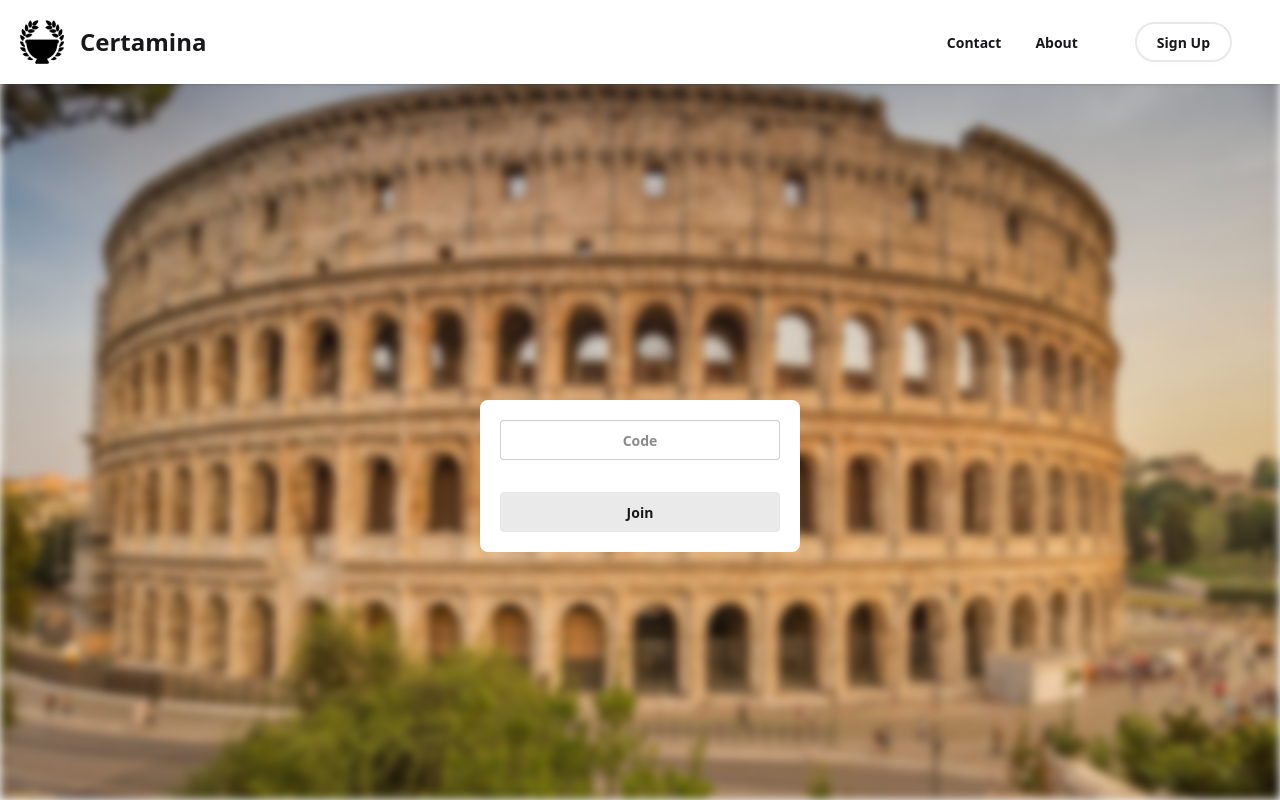
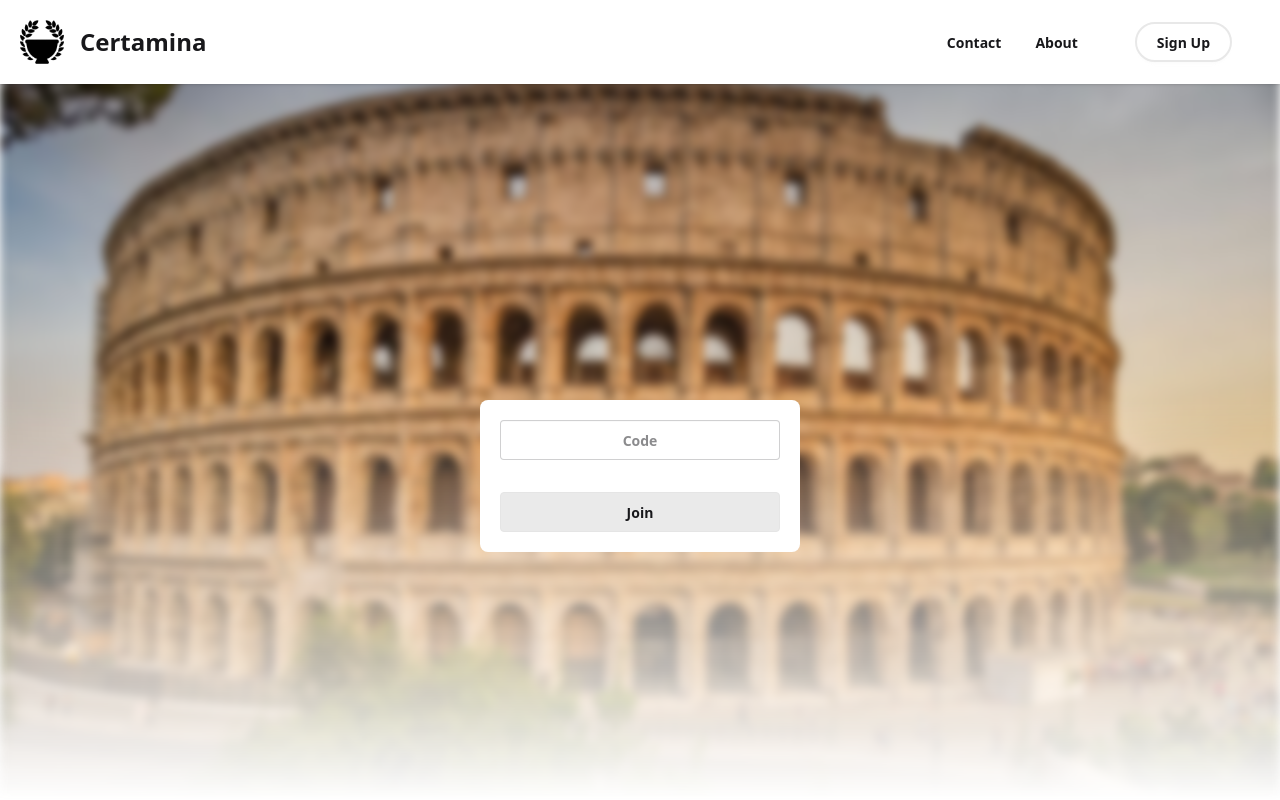
Before and after one commit to jsirivong/certamina.com, a React (Vite) app in the folder frontend/: page /join in a window 1280 px wide. Built offline with nearby package versions, Linux system fonts and the light colour scheme; no server answers.

Commit message:
minor changes in join page

```diff
--- a/frontend/src/pages/Join.tsx
+++ b/frontend/src/pages/Join.tsx
@@ -1,10 +1,11 @@
-import { useState, type FormEvent } from "react";
-import axios from "../services/axios";
+import { useEffect, useState, type FormEvent } from "react";
 import { useNavigate } from "react-router";
-// import io from 'socket.io-client';
+import { socket } from "../sockets/socket";
+import { useThemeStore } from "../store/useThemeStore";
 import useAuthentication from "../hooks/useAuthentication";
 
 export default function Join() {
+    const { theme } = useThemeStore();
     const [code, setCode] = useState<string>("");
     const [loading, setLoading] = useState<boolean>(false);
     const [error, setError] = useState<null | string>(null);
@@ -15,18 +16,7 @@ export default function Join() {
         setLoading(true);
 
         try {
-            const response = await axios.post(`/room/${code}/join`);
-
-            if (response.data.success) {
-                // navigate("/join/username")
-                const { user } = useAuthentication();
-
-                if (user) {
-                    navigate(`/room/${response.data.code}`)
-                    setCode("");
-                    setError(null);
-                }
-            }
+            navigate(`/room/${code}`)
         } catch (err: any) {
             setError(err.response.data?.message);
             console.error(err);
@@ -36,19 +26,19 @@ export default function Join() {
     }
 
     return (
-        <div data-theme="light">
-            <div className="h-screen flex items-center justify-center">
+        <div data-theme={theme} className="h-screen overflow-hidden">
+            <div className="flex items-center justify-center">
                 {error && (
                     <div className="alert alert-error z-50 absolute top-[100px] w-xl">
                         <span className="text-base-content/65 text-center">{error}</span>
                     </div>
                 )}
 
-                <img src="colosseum.png" className="h-full w-full blur-[5px]" />
+                <img src="colosseum.png" className="h-screen mask-b-from-50% w-full blur-[5px]" />
                 <div className="w-xs bg-base-100 rounded-lg p-5 absolute top-1/2 left-1/2 -translate-x-1/2">
                     <form className="flex flex-col justify-center gap-y-8" onSubmit={handleSubmit}>
-                        <input type="text" placeholder="Code" className="input text-center font-semibold w-full" value={code} onChange={e => setCode(e.target.value)} />
-                        <button className="btn btn-soft" type="submit">
+                        <input type="text" placeholder="Code" className="input text-center font-semibold text-md w-full" value={code} onChange={e => setCode(e.target.value)} />
+                        <button className="btn btn-soft text-md" type="submit">
                             {loading ?
                                 <>
                                     <span className="loading loading-spinner loading-md"></span>
```
